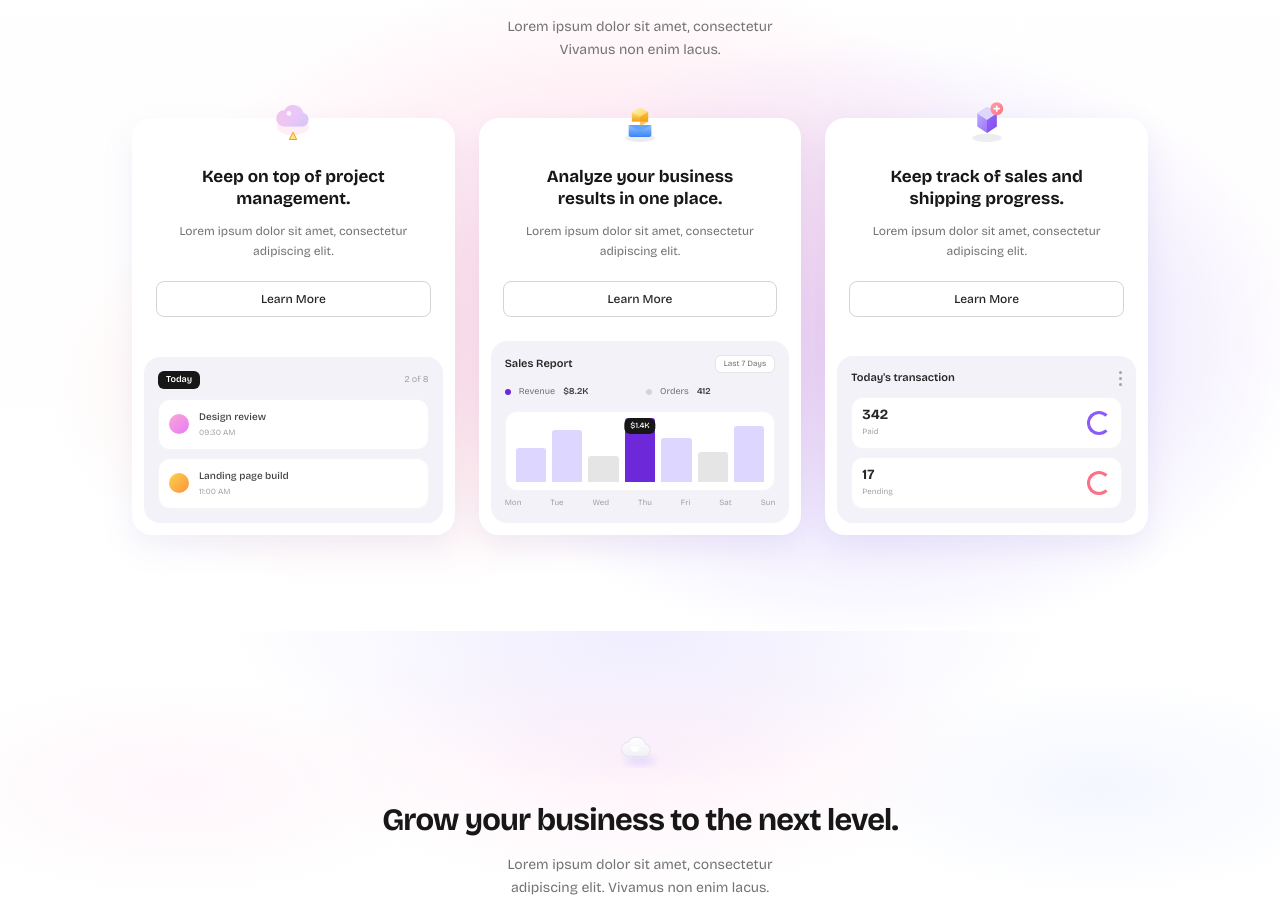
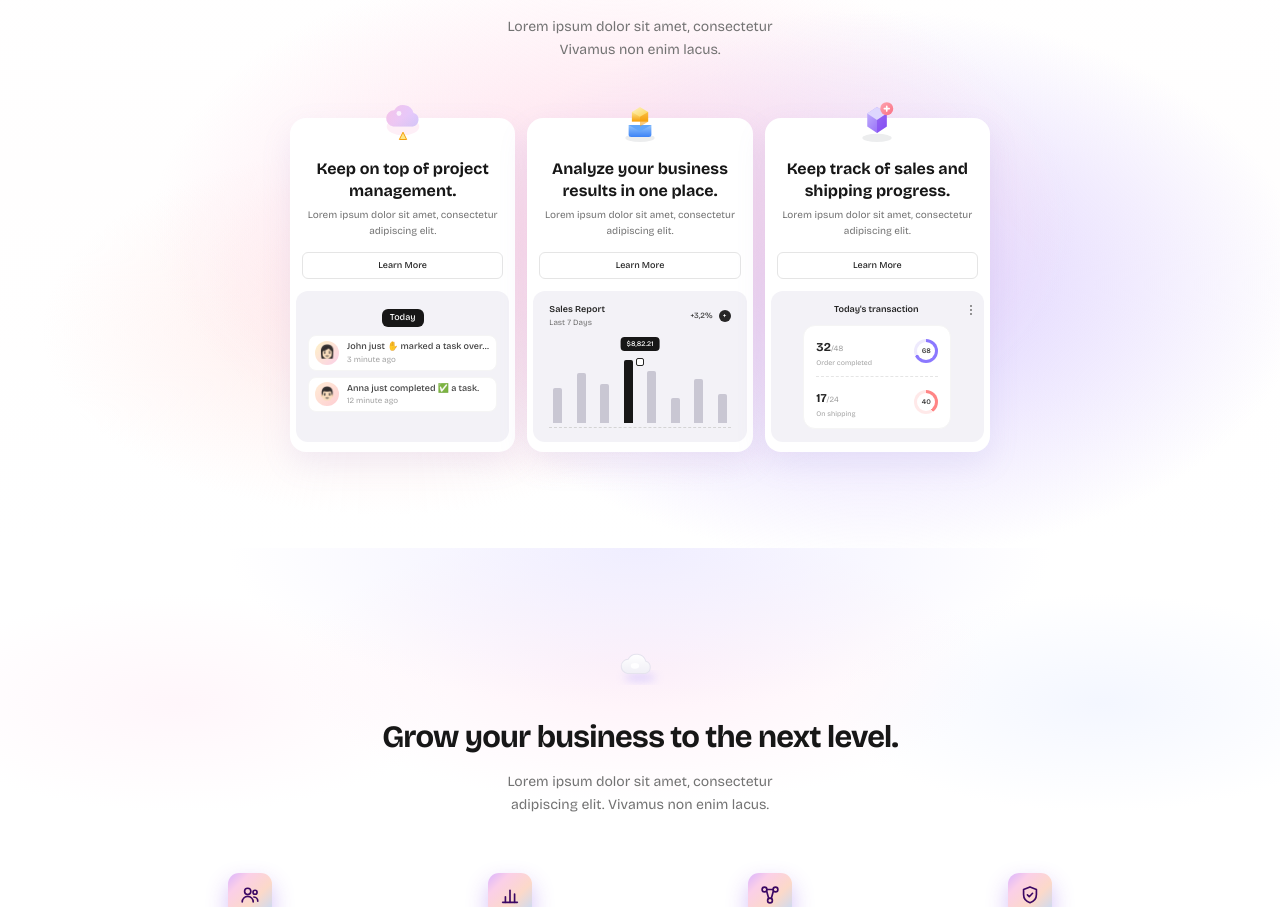
Before and after one commit to priyansh-kevalon/Otake-Website-Design, a React (Vite) app in the folder Otake-Frontend/: page / in a window 1280 px wide. Shown: the part 1577-2484 px from the top of the page. Built offline with nearby package versions, Linux system fonts and the light colour scheme.

Commit message:
feat: enhance TaskDashboard and AnalyticsDashboard styles for improved UI

```diff
--- a/Otake-Frontend/src/components/sections/ProductFeatures.jsx
+++ b/Otake-Frontend/src/components/sections/ProductFeatures.jsx
@@ -86,31 +86,34 @@ function SalesIcon() {
 
 function TaskDashboard() {
   return (
-    <div className="rounded-2xl bg-[#f3f2f9] p-3.5">
-      <div className="flex items-center justify-between">
-        <span className="rounded-md bg-neutral-900 px-2 py-0.5 text-[10px] font-semibold text-white sm:text-[9px]">
+    <div className="h-[151px] rounded-xl bg-[#f3f2f7] px-3 py-3">
+      <div className="text-center">
+        <span className="inline-block rounded-md bg-neutral-900 px-2 py-0.5 text-[9px] font-medium text-white">
           Today
         </span>
-        <span className="text-[10px] text-neutral-400 sm:text-[9px]">2 of 8</span>
       </div>
 
-      <div className="mt-2.5 space-y-2">
-        <div className="flex items-center gap-2.5 rounded-xl border border-neutral-100 bg-white p-2.5">
-          <span className="h-5 w-5 shrink-0 rounded-full bg-gradient-to-br from-pink-300 to-fuchsia-400" />
+      <div className="mt-2 space-y-1.5">
+        <div className="flex items-center gap-2 rounded-lg border border-neutral-100 bg-white px-1.5 py-1">
+          <span className="flex h-6 w-6 shrink-0 items-center justify-center rounded-full bg-gradient-to-br from-amber-100 to-pink-200 text-[13px]" aria-hidden="true">
+            👩🏻
+          </span>
           <span className="min-w-0 flex-1">
-            <span className="block truncate text-[11px] font-medium text-neutral-700 sm:text-[10px]">
-              Design review
+            <span className="block truncate text-[9px] font-medium text-neutral-700">
+              John just ✋ marked a task overdue.
             </span>
-            <span className="mt-0.5 block text-[9px] text-neutral-400 sm:text-[8px]">09:30 AM</span>
+            <span className="block text-[8px] text-neutral-400">3 minute ago</span>
           </span>
         </div>
-        <div className="flex items-center gap-2.5 rounded-xl border border-neutral-100 bg-white p-2.5">
-          <span className="h-5 w-5 shrink-0 rounded-full bg-gradient-to-br from-amber-300 to-orange-400" />
+        <div className="flex items-center gap-2 rounded-lg border border-neutral-100 bg-white px-1.5 py-1">
+          <span className="flex h-6 w-6 shrink-0 items-center justify-center rounded-full bg-gradient-to-br from-orange-100 to-rose-200 text-[13px]" aria-hidden="true">
+            👨🏻
+          </span>
           <span className="min-w-0 flex-1">
-            <span className="block truncate text-[11px] font-medium text-neutral-700 sm:text-[10px]">
-              Landing page build
+            <span className="block truncate text-[9px] font-medium text-neutral-700">
+              Anna just completed ✅ a task.
             </span>
-            <span className="mt-0.5 block text-[9px] text-neutral-400 sm:text-[8px]">11:00 AM</span>
+            <span className="block text-[8px] text-neutral-400">12 minute ago</span>
           </span>
         </div>
       </div>
@@ -120,60 +123,43 @@ function TaskDashboard() {
 
 function AnalyticsDashboard() {
   const bars = [
-    { h: 34, tone: 'bg-violet-200' },
-    { h: 52, tone: 'bg-violet-200' },
-    { h: 26, tone: 'bg-neutral-200' },
-    { h: 64, tone: 'bg-violet-700' },
-    { h: 44, tone: 'bg-violet-200' },
-    { h: 30, tone: 'bg-neutral-200' },
-    { h: 56, tone: 'bg-violet-200' },
+    { h: 35, tone: 'bg-[#c9c7d3]' },
+    { h: 50, tone: 'bg-[#c9c7d3]' },
+    { h: 39, tone: 'bg-[#c9c7d3]' },
+    { h: 63, tone: 'bg-neutral-900' },
+    { h: 52, tone: 'bg-[#c9c7d3]' },
+    { h: 25, tone: 'bg-[#c9c7d3]' },
+    { h: 44, tone: 'bg-[#c9c7d3]' },
+    { h: 29, tone: 'bg-[#c9c7d3]' },
   ]
 
   return (
-    <div className="rounded-2xl bg-[#f3f2f9] p-3.5">
+    <div className="relative h-[151px] rounded-xl bg-[#f3f2f7] px-4 py-3">
       <div className="flex items-center justify-between">
-        <p className="text-[12px] font-semibold text-neutral-800 sm:text-[11px]">Sales Report</p>
-        <span className="rounded-md border border-neutral-200 bg-white px-2 py-0.5 text-[9px] text-neutral-500 sm:text-[8px]">
-          Last 7 Days
-        </span>
-      </div>
-
-      <div className="mt-3 flex items-center gap-3">
-        <div className="flex flex-1 items-center gap-2">
-          <span className="h-1.5 w-1.5 rounded-full bg-violet-700" />
-          <span className="text-[10px] text-neutral-500 sm:text-[9px]">Revenue</span>
-          <span className="text-[10px] font-semibold text-neutral-700 sm:text-[9px]">$8.2K</span>
+        <div>
+          <p className="text-[9px] font-semibold text-neutral-800">Sales Report</p>
+          <span className="block text-[8px] text-neutral-500">Last 7 Days</span>
         </div>
-        <div className="flex flex-1 items-center gap-2">
-          <span className="h-1.5 w-1.5 rounded-full bg-neutral-300" />
-          <span className="text-[10px] text-neutral-500 sm:text-[9px]">Orders</span>
-          <span className="text-[10px] font-semibold text-neutral-700 sm:text-[9px]">412</span>
+        <div className="flex items-center gap-1.5">
+          <span className="text-[8px] font-medium text-neutral-700">+3,2%</span>
+          <span className="flex h-3 w-3 items-center justify-center rounded-full bg-neutral-800 text-[8px] text-white" aria-hidden="true">
+            +
+          </span>
         </div>
       </div>
 
-      <div className="relative mt-3 flex h-20 items-end justify-between gap-1.5 rounded-xl border border-neutral-100 bg-white px-2.5 pb-2 pt-3">
-        <span className="absolute left-1/2 top-1.5 -translate-x-1/2 rounded-md bg-neutral-900 px-1.5 py-0.5 text-[9px] font-medium text-white sm:text-[8px]">
-          $1.4K
+      <div className="relative mt-2 flex h-[91px] items-end justify-between gap-1 border-b border-dashed border-neutral-300 px-1 pb-1">
+        <span className="absolute left-1/2 top-0 z-10 -translate-x-1/2 rounded bg-neutral-900 px-1.5 py-0.5 text-[7px] font-medium text-white">
+          $8,82.21
         </span>
         {bars.map((bar, index) => (
           <span
             key={index}
-            className={`w-full rounded-t-[3px] ${bar.tone} ${
-              index === 3 ? 'h-16' : ''
-            }`}
-            style={index === 3 ? undefined : { height: `${bar.h}px` }}
+            className={`w-[9px] rounded-t-[2px] ${bar.tone}`}
+            style={{ height: `${bar.h}px` }}
           />
         ))}
-      </div>
-
-      <div className="mt-1.5 flex justify-between text-[9px] text-neutral-400 sm:text-[8px]">
-        <span>Mon</span>
-        <span>Tue</span>
-        <span>Wed</span>
-        <span>Thu</span>
-        <span>Fri</span>
-        <span>Sat</span>
-        <span>Sun</span>
+        <span className="absolute bottom-[61px] left-1/2 z-10 h-2 w-2 -translate-x-1/2 rounded-sm border border-neutral-800 bg-white" />
       </div>
     </div>
   )
@@ -181,42 +167,50 @@ function AnalyticsDashboard() {
 
 function SalesDashboard() {
   return (
-    <div className="rounded-2xl bg-[#f3f2f9] p-3.5">
+    <div className="h-[151px] rounded-xl bg-[#f3f2f7] px-3 py-3">
       <div className="flex items-center justify-between">
-        <p className="text-[12px] font-semibold text-neutral-800 sm:text-[11px]">
+        <p className="flex-1 text-center text-[9px] font-semibold text-neutral-800">
           Today&apos;s transaction
         </p>
-        <span className="flex flex-col gap-[3px]" aria-hidden="true">
-          <span className="h-[3px] w-[3px] rounded-full bg-neutral-400" />
-          <span className="h-[3px] w-[3px] rounded-full bg-neutral-400" />
-          <span className="h-[3px] w-[3px] rounded-full bg-neutral-400" />
+        <span className="flex flex-col gap-[2px]" aria-hidden="true">
+          <span className="h-[2px] w-[2px] rounded-full bg-neutral-500" />
+          <span className="h-[2px] w-[2px] rounded-full bg-neutral-500" />
+          <span className="h-[2px] w-[2px] rounded-full bg-neutral-500" />
         </span>
       </div>
 
-      <div className="mt-2.5 space-y-2">
-        <div className="flex items-center gap-2.5 rounded-xl border border-neutral-100 bg-white p-2.5">
-          <span className="min-w-0 flex-1">
-            <span className="block text-[14px] font-bold leading-none text-neutral-800">
-              342
-            </span>
-            <span className="mt-1 block text-[9px] text-neutral-400 sm:text-[8px]">Paid</span>
+      <div className="mx-auto mt-2 max-w-[148px] rounded-xl border border-neutral-100 bg-white px-3 py-2">
+        <div className="flex items-center justify-between border-b border-dashed border-neutral-200 pb-2">
+          <span>
+            <span className="text-[12px] font-bold text-neutral-800">32</span>
+            <span className="text-[8px] text-neutral-400">/48</span>
+            <span className="block text-[7px] text-neutral-400">Order completed</span>
           </span>
           <span
-            className="h-6 w-6 shrink-0 rounded-full border-[3px] border-violet-500 border-r-transparent"
-            aria-hidden="true"
-          />
+            className="flex h-6 w-6 items-center justify-center rounded-full p-[3px]"
+            style={{ background: 'conic-gradient(#8b78ff 0 68%, #eeeafd 68% 100%)' }}
+            aria-label="68 percent completed"
+          >
+            <span className="flex h-full w-full items-center justify-center rounded-full bg-white text-[7px] font-semibold text-neutral-700">
+              68
+            </span>
+          </span>
         </div>
-        <div className="flex items-center gap-2.5 rounded-xl border border-neutral-100 bg-white p-2.5">
-          <span className="min-w-0 flex-1">
-            <span className="block text-[14px] font-bold leading-none text-neutral-800">
-              17
-            </span>
-            <span className="mt-1 block text-[9px] text-neutral-400 sm:text-[8px]">Pending</span>
+        <div className="flex items-center justify-between pt-2">
+          <span>
+            <span className="text-[12px] font-bold text-neutral-800">17</span>
+            <span className="text-[8px] text-neutral-400">/24</span>
+            <span className="block text-[7px] text-neutral-400">On shipping</span>
           </span>
           <span
-            className="h-6 w-6 shrink-0 rounded-full border-[3px] border-rose-400 border-r-transparent"
-            aria-hidden="true"
-          />
+            className="flex h-6 w-6 items-center justify-center rounded-full p-[3px]"
+            style={{ background: 'conic-gradient(#ff8585 0 40%, #ffe9e9 40% 100%)' }}
+            aria-label="40 percent in shipping"
+          >
+            <span className="flex h-full w-full items-center justify-center rounded-full bg-white text-[7px] font-semibold text-neutral-700">
+              40
+            </span>
+          </span>
         </div>
       </div>
     </div>
@@ -282,11 +276,11 @@ function ProductFeatures() {
           </p>
         </div>
 
-        <div className="mt-14 grid grid-cols-1 gap-6 md:grid-cols-2 lg:grid-cols-3">
+        <div className="mx-auto mt-14 grid max-w-[700px] grid-cols-1 gap-3 md:grid-cols-3">
           {FEATURES.map((feature) => (
             <article
               key={feature.key}
-              className="relative flex flex-col overflow-visible rounded-[20px] bg-white shadow-[0_12px_30px_rgba(150,130,200,0.13)]"
+              className="relative flex flex-col overflow-visible rounded-[16px] bg-white shadow-[0_12px_30px_rgba(150,130,200,0.13)]"
             >
               <span
                 className="pointer-events-none absolute -top-6 left-1/2 z-10 -translate-x-1/2"
@@ -295,24 +289,24 @@ function ProductFeatures() {
                 {feature.icon}
               </span>
 
-              <div className="px-6 pb-6 pt-12 text-center">
-                <h3 className="text-[17px] font-bold leading-[1.3] text-neutral-900">
+              <div className="px-3 pb-3 pt-10 text-center">
+                <h3 className="text-[16px] font-bold leading-[1.35] text-neutral-900">
                   {feature.heading}
                 </h3>
-                <p className="mt-3 text-[12px] leading-relaxed text-neutral-500">
+                <p className="mt-1.5 text-[10px] leading-relaxed text-neutral-500">
                   Lorem ipsum dolor sit amet, consectetur
                   <br />
                   adipiscing elit.
                 </p>
                 <button
                   type="button"
-                  className="mt-5 w-full rounded-lg border border-neutral-300 px-4 py-2 text-[12px] font-medium text-neutral-800 transition-colors hover:bg-neutral-50 focus:outline-none focus-visible:ring-2 focus-visible:ring-pink-300"
+                  className="mt-3 w-full rounded-md border border-neutral-200 px-3 py-1.5 text-[9px] font-medium text-neutral-800 transition-colors hover:bg-neutral-50 focus:outline-none focus-visible:ring-2 focus-visible:ring-pink-300"
                 >
                   Learn More
                 </button>
               </div>
 
-              <div className="mt-auto px-3 pb-3">
+              <div className="mt-auto px-1.5 pb-2.5">
                 {feature.dashboard}
               </div>
             </article>
```
